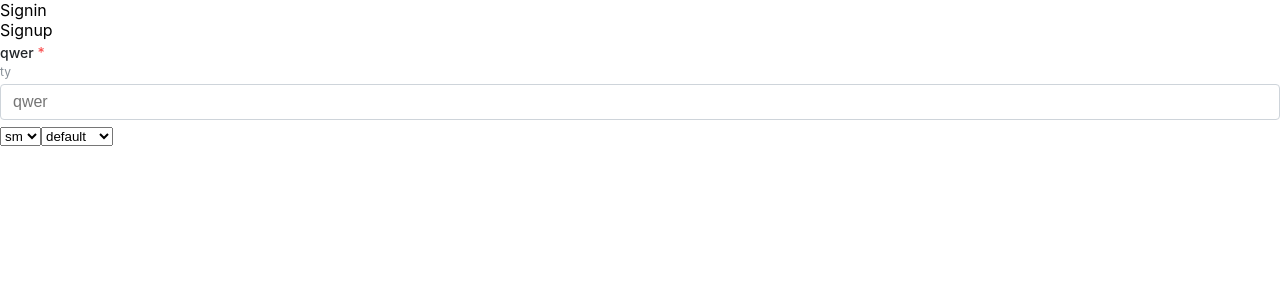
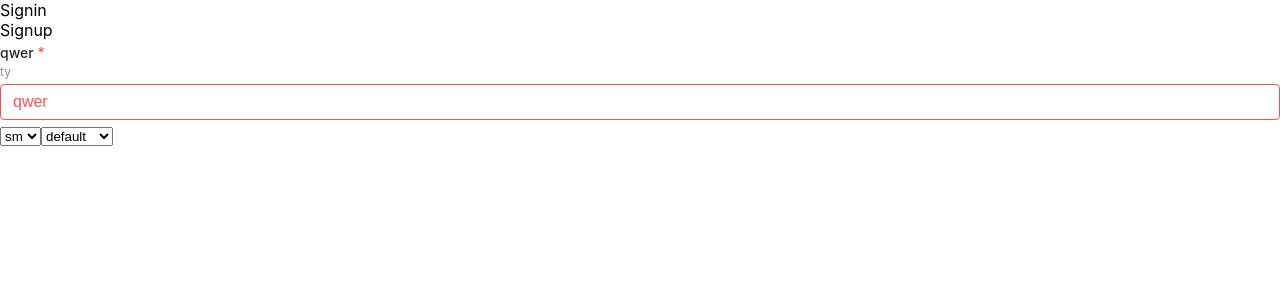
Before and after one commit to LisPavel/rs-m4-4-forms, a React (Create React App) app: page / in a window 1280 px wide. Shown: the top 300 px of the page. Built offline with nearby package versions, Linux system fonts and the light colour scheme.

Commit message:
fix: error placeholder color

```diff
--- a/src/App.tsx
+++ b/src/App.tsx
@@ -10,15 +10,15 @@ function App() {
   const [size, setSize] = useState<Sizes>("sm");
   const [variant, setVariant] = useState<Variants>("default");
   const [inputValue, setInputValue] = useState("");
-  const [inputError, setInputError] = useState<string | null>(null);
+  // const [inputError, setInputError] = useState<string | null>(null);
 
   const handleChange: ChangeEventHandler<HTMLInputElement> = (ev) => {
     setInputValue(ev.target.value);
-    if (ev.target.value.length > 6) {
-      setInputError("some error");
-    } else {
-      setInputError(null);
-    }
+    // if (ev.target.value.length > 6) {
+    //   setInputError("some error");
+    // } else {
+    //   setInputError(null);
+    // }
   };
 
   const handleSizeSelect: ChangeEventHandler<HTMLSelectElement> = (ev) => {
@@ -37,10 +37,10 @@ function App() {
         placeholder="qwer"
         value={inputValue}
         onChange={handleChange}
-        error={inputError}
         withAsterisk={true}
         size={size}
         variant={variant}
+        error
         // variant="unstyled"
         // radius={"xl"}
       />
--- a/src/components/TextInput/index.module.scss
+++ b/src/components/TextInput/index.module.scss
@@ -62,6 +62,9 @@ $variants: ("filled", "default", "unstyled");
   &[data-invalid] {
     color: #fa5252;
     border-color: #fa5252;
+    &::placeholder {
+      color: #fa5252;
+    }
   }
 }
 
--- a/src/components/TextInput/index.tsx
+++ b/src/components/TextInput/index.tsx
@@ -8,7 +8,7 @@ interface TextInputProps
   extends Omit<InputHTMLAttributes<HTMLInputElement>, "size"> {
   label?: string;
   description?: string;
-  error?: string | null;
+  error?: string | boolean | null;
   withAsterisk?: boolean;
   radius?: Sizes;
   size?: Sizes;
@@ -41,6 +41,7 @@ const TextInput = ({
     .filter(Boolean)
     .join(" ");
 
+  console.log(error);
   return (
     <div className={styles["text-input"]}>
       {label && (
```
